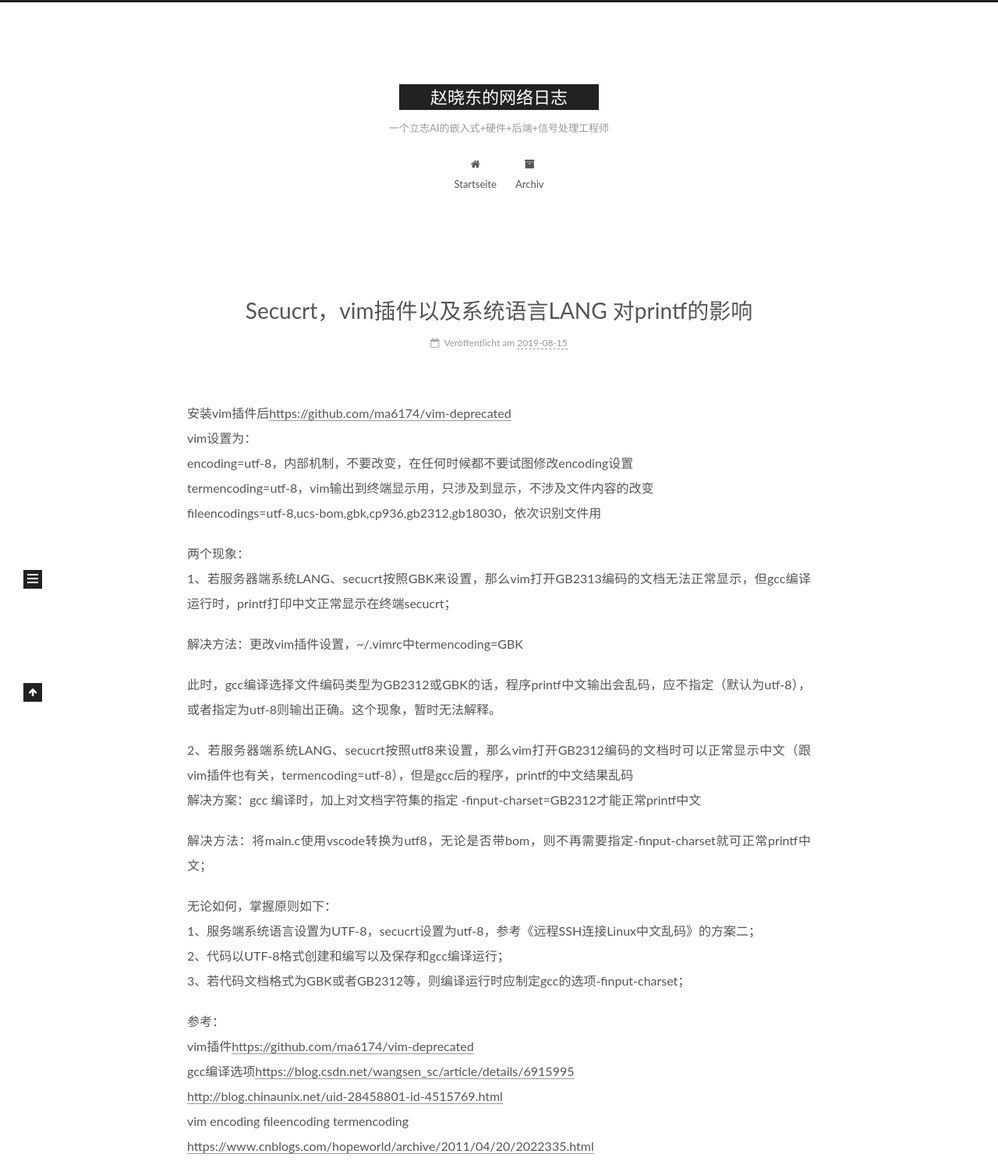
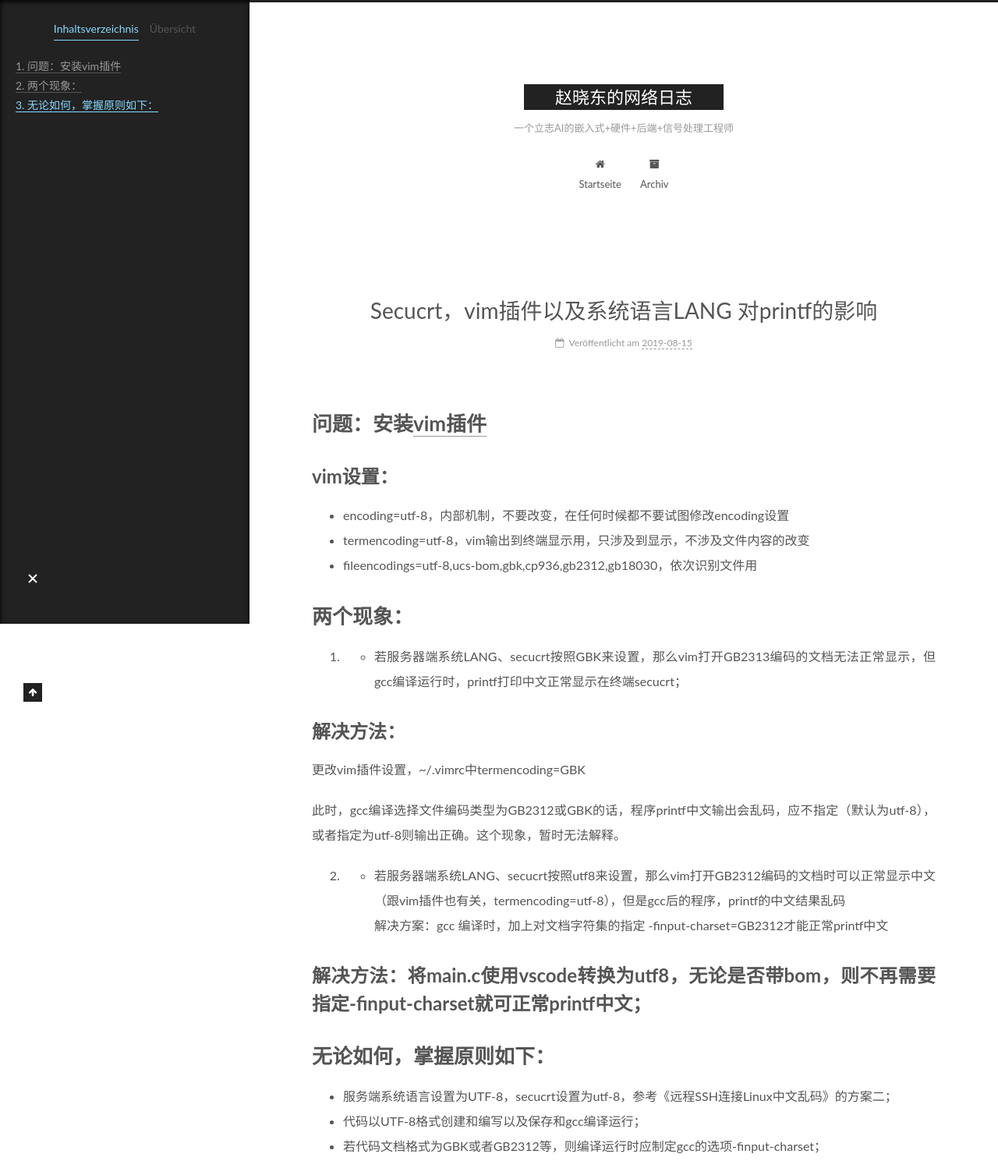
Before and after one commit to zxd620/zxd620.github.io, a plain HTML site: page 2019/08/15/Secucrt，vim插件以及系统语言LANG-对printf的影响/index.html in a window 1280 px wide. Shown: the top 1489 px of the page at 78% size. Drawn offline with Linux system fonts and the light colour scheme.

Commit message:
Site updated: 2019-08-15 21:22:10

```diff
--- a/2019/08/15/Secucrt，vim插件以及系统语言LANG-对printf的影响/index.html
+++ b/2019/08/15/Secucrt，vim插件以及系统语言LANG-对printf的影响/index.html
@@ -55,17 +55,17 @@
   };
 </script>
 
-  <meta name="description" content="安装vim插件后https://github.com/ma6174/vim-deprecatedvim设置为：encoding=utf-8，内部机制，不要改变，在任何时候都不要试图修改encoding设置termencoding=utf-8，vim输出到终端显示用，只涉及到显示，不涉及文件内容的改变fileencodings=utf-8,ucs-bom,gbk,cp936,gb2312,gb180">
+  <meta name="description" content="问题：安装vim插件vim设置： encoding=utf-8，内部机制，不要改变，在任何时候都不要试图修改encoding设置 termencoding=utf-8，vim输出到终端显示用，只涉及到显示，不涉及文件内容的改变 fileencodings=utf-8,ucs-bom,gbk,cp936,gb2312,gb18030，依次识别文件用  两个现象：  若服务器端系统LANG、secuc">
 <meta property="og:type" content="article">
 <meta property="og:title" content="Secucrt，vim插件以及系统语言LANG 对printf的影响">
 <meta property="og:url" content="http://yoursite.com/2019/08/15/Secucrt，vim插件以及系统语言LANG-对printf的影响/index.html">
 <meta property="og:site_name" content="赵晓东的网络日志">
-<meta property="og:description" content="安装vim插件后https://github.com/ma6174/vim-deprecatedvim设置为：encoding=utf-8，内部机制，不要改变，在任何时候都不要试图修改encoding设置termencoding=utf-8，vim输出到终端显示用，只涉及到显示，不涉及文件内容的改变fileencodings=utf-8,ucs-bom,gbk,cp936,gb2312,gb180">
+<meta property="og:description" content="问题：安装vim插件vim设置： encoding=utf-8，内部机制，不要改变，在任何时候都不要试图修改encoding设置 termencoding=utf-8，vim输出到终端显示用，只涉及到显示，不涉及文件内容的改变 fileencodings=utf-8,ucs-bom,gbk,cp936,gb2312,gb18030，依次识别文件用  两个现象：  若服务器端系统LANG、secuc">
 <meta property="og:locale" content="zh">
-<meta property="og:updated_time" content="2019-08-15T02:20:24.571Z">
+<meta property="og:updated_time" content="2019-08-15T13:19:46.452Z">
 <meta name="twitter:card" content="summary">
 <meta name="twitter:title" content="Secucrt，vim插件以及系统语言LANG 对printf的影响">
-<meta name="twitter:description" content="安装vim插件后https://github.com/ma6174/vim-deprecatedvim设置为：encoding=utf-8，内部机制，不要改变，在任何时候都不要试图修改encoding设置termencoding=utf-8，vim输出到终端显示用，只涉及到显示，不涉及文件内容的改变fileencodings=utf-8,ucs-bom,gbk,cp936,gb2312,gb180">
+<meta name="twitter:description" content="问题：安装vim插件vim设置： encoding=utf-8，内部机制，不要改变，在任何时候都不要试图修改encoding设置 termencoding=utf-8，vim输出到终端显示用，只涉及到显示，不涉及文件内容的改变 fileencodings=utf-8,ucs-bom,gbk,cp936,gb2312,gb18030，依次识别文件用  两个现象：  若服务器端系统LANG、secuc">
   <link rel="canonical" href="http://yoursite.com/2019/08/15/Secucrt，vim插件以及系统语言LANG-对printf的影响/">
 
 
@@ -228,7 +228,7 @@
 
 
 
-              <time title="Erstellt: 2019-08-15 10:07:43 / Geändert am: 10:20:24" itemprop="dateCreated datePublished" datetime="2019-08-15T10:07:43+08:00">2019-08-15</time>
+              <time title="Erstellt: 2019-08-15 10:07:43 / Geändert am: 21:19:46" itemprop="dateCreated datePublished" datetime="2019-08-15T10:07:43+08:00">2019-08-15</time>
             </span>
 
 
@@ -247,14 +247,31 @@
     <div class="post-body" itemprop="articleBody">
 
 
-        <p>安装vim插件后<a href="https://github.com/ma6174/vim-deprecated" target="_blank" rel="noopener">https://github.com/ma6174/vim-deprecated</a><br>vim设置为：<br>encoding=utf-8，内部机制，不要改变，在任何时候都不要试图修改encoding设置<br>termencoding=utf-8，vim输出到终端显示用，只涉及到显示，不涉及文件内容的改变<br>fileencodings=utf-8,ucs-bom,gbk,cp936,gb2312,gb18030，依次识别文件用</p>
-<p>两个现象：<br>1、若服务器端系统LANG、secucrt按照GBK来设置，那么vim打开GB2313编码的文档无法正常显示，但gcc编译运行时，printf打印中文正常显示在终端secucrt；</p>
-<p>解决方法：更改vim插件设置，~/.vimrc中termencoding=GBK</p>
+        <h2 id="问题：安装vim插件"><a href="#问题：安装vim插件" class="headerlink" title="问题：安装vim插件"></a>问题：安装<a href="https://github.com/ma6174/vim-deprecated" target="_blank" rel="noopener">vim插件</a></h2><h3 id="vim设置："><a href="#vim设置：" class="headerlink" title="vim设置："></a>vim设置：</h3><ul>
+<li>encoding=utf-8，内部机制，不要改变，在任何时候都不要试图修改encoding设置</li>
+<li>termencoding=utf-8，vim输出到终端显示用，只涉及到显示，不涉及文件内容的改变</li>
+<li>fileencodings=utf-8,ucs-bom,gbk,cp936,gb2312,gb18030，依次识别文件用</li>
+</ul>
+<h2 id="两个现象："><a href="#两个现象：" class="headerlink" title="两个现象："></a>两个现象：</h2><ol>
+<li><ul>
+<li>若服务器端系统LANG、secucrt按照GBK来设置，那么vim打开GB2313编码的文档无法正常显示，但gcc编译运行时，printf打印中文正常显示在终端secucrt；</li>
+</ul>
+</li>
+</ol>
+<h3 id="解决方法："><a href="#解决方法：" class="headerlink" title="解决方法："></a>解决方法：</h3><p>更改vim插件设置，~/.vimrc中termencoding=GBK</p>
 <p>此时，gcc编译选择文件编码类型为GB2312或GBK的话，程序printf中文输出会乱码，应不指定（默认为utf-8），或者指定为utf-8则输出正确。这个现象，暂时无法解释。</p>
-<p>2、若服务器端系统LANG、secucrt按照utf8来设置，那么vim打开GB2312编码的文档时可以正常显示中文（跟vim插件也有关，termencoding=utf-8），但是gcc后的程序，printf的中文结果乱码<br>解决方案：gcc 编译时，加上对文档字符集的指定 -finput-charset=GB2312才能正常printf中文</p>
-<p>解决方法：将main.c使用vscode转换为utf8，无论是否带bom，则不再需要指定-finput-charset就可正常printf中文；</p>
-<p>无论如何，掌握原则如下：<br>1、服务端系统语言设置为UTF-8，secucrt设置为utf-8，参考《远程SSH连接Linux中文乱码》的方案二；<br>2、代码以UTF-8格式创建和编写以及保存和gcc编译运行；<br>3、若代码文档格式为GBK或者GB2312等，则编译运行时应制定gcc的选项-finput-charset；</p>
-<p>参考：<br>vim插件<a href="https://github.com/ma6174/vim-deprecated" target="_blank" rel="noopener">https://github.com/ma6174/vim-deprecated</a><br>gcc编译选项<a href="https://blog.csdn.net/wangsen_sc/article/details/6915995" target="_blank" rel="noopener">https://blog.csdn.net/wangsen_sc/article/details/6915995</a><br><a href="http://blog.chinaunix.net/uid-28458801-id-4515769.html" target="_blank" rel="noopener">http://blog.chinaunix.net/uid-28458801-id-4515769.html</a><br>vim encoding fileencoding termencoding<br><a href="https://www.cnblogs.com/hopeworld/archive/2011/04/20/2022335.html" target="_blank" rel="noopener">https://www.cnblogs.com/hopeworld/archive/2011/04/20/2022335.html</a></p>
+<ol start="2">
+<li><ul>
+<li>若服务器端系统LANG、secucrt按照utf8来设置，那么vim打开GB2312编码的文档时可以正常显示中文（跟vim插件也有关，termencoding=utf-8），但是gcc后的程序，printf的中文结果乱码<br>解决方案：gcc 编译时，加上对文档字符集的指定 -finput-charset=GB2312才能正常printf中文</li>
+</ul>
+</li>
+</ol>
+<h3 id="解决方法：将main-c使用vscode转换为utf8，无论是否带bom，则不再需要指定-finput-charset就可正常printf中文；"><a href="#解决方法：将main-c使用vscode转换为utf8，无论是否带bom，则不再需要指定-finput-charset就可正常printf中文；" class="headerlink" title="解决方法：将main.c使用vscode转换为utf8，无论是否带bom，则不再需要指定-finput-charset就可正常printf中文；"></a>解决方法：将main.c使用vscode转换为utf8，无论是否带bom，则不再需要指定-finput-charset就可正常printf中文；</h3><h2 id="无论如何，掌握原则如下："><a href="#无论如何，掌握原则如下：" class="headerlink" title="无论如何，掌握原则如下："></a>无论如何，掌握原则如下：</h2><ul>
+<li>服务端系统语言设置为UTF-8，secucrt设置为utf-8，参考《远程SSH连接Linux中文乱码》的方案二；</li>
+<li>代码以UTF-8格式创建和编写以及保存和gcc编译运行；</li>
+<li>若代码文档格式为GBK或者GB2312等，则编译运行时应制定gcc的选项-finput-charset；</li>
+</ul>
+<p>参考：<br>vim插件<a href>https://github.com/ma6174/vim-deprecated</a><br>gcc编译选项<a href>https://blog.csdn.net/wangsen_sc/article/details/6915995</a><br><a href>http://blog.chinaunix.net/uid-28458801-id-4515769.html</a><br>vim encoding fileencoding termencoding<br><a href>https://www.cnblogs.com/hopeworld/archive/2011/04/20/2022335.html</a></p>
 <p>疑问1：<br>-finput-charset 指定源文件的编码（若不指定，默认是UTF-8）<br>-fexec-charset 指定多字节字符串(const char<em>)常量在编译后的程序里保存的编码集（若不指定，默认是UTF-8）<br>-fwide-exec-charset 指定宽字节字符串(const wchar_t</em>)常量在编译后的程序里的保存的编码集</p>
 <p>这几个编译选项的区别含义不是很明白；</p>
 <p>疑问2：</p>
@@ -314,8 +331,17 @@
 
   <aside id="sidebar" class="sidebar">
     <div class="sidebar-inner">
+        <ul class="sidebar-nav motion-element">
+          <li class="sidebar-nav-toc sidebar-nav-active" data-target="post-toc-wrap">
+            Inhaltsverzeichnis
+          </li>
+          <li class="sidebar-nav-overview" data-target="site-overview-wrap">
+            Übersicht
+          </li>
+        </ul>
 
-      <div class="site-overview-wrap sidebar-panel sidebar-panel-active">
+
+      <div class="site-overview-wrap sidebar-panel">
         <div class="site-overview">
 
           <div class="site-author motion-element" itemprop="author" itemscope itemtype="http://schema.org/Person">
@@ -338,6 +364,23 @@
 
         </div>
       </div>
+      <!--noindex-->
+        <div class="post-toc-wrap motion-element sidebar-panel sidebar-panel-active">
+          <div class="post-toc">
+
+
+
+
+
+
+
+              <div class="post-toc-content"><ol class="nav"><li class="nav-item nav-level-2"><a class="nav-link" href="#问题：安装vim插件"><span class="nav-number">1.</span> <span class="nav-text">问题：安装vim插件</span></a><ol class="nav-child"><li class="nav-item nav-level-3"><a class="nav-link" href="#vim设置："><span class="nav-number">1.1.</span> <span class="nav-text">vim设置：</span></a></li></ol></li><li class="nav-item nav-level-2"><a class="nav-link" href="#两个现象："><span class="nav-number">2.</span> <span class="nav-text">两个现象：</span></a><ol class="nav-child"><li class="nav-item nav-level-3"><a class="nav-link" href="#解决方法："><span class="nav-number">2.1.</span> <span class="nav-text">解决方法：</span></a></li><li class="nav-item nav-level-3"><a class="nav-link" href="#解决方法：将main-c使用vscode转换为utf8，无论是否带bom，则不再需要指定-finput-charset就可正常printf中文；"><span class="nav-number">2.2.</span> <span class="nav-text">解决方法：将main.c使用vscode转换为utf8，无论是否带bom，则不再需要指定-finput-charset就可正常printf中文；</span></a></li></ol></li><li class="nav-item nav-level-2"><a class="nav-link" href="#无论如何，掌握原则如下："><span class="nav-number">3.</span> <span class="nav-text">无论如何，掌握原则如下：</span></a></li></ol></div>
+
+
+          </div>
+        </div>
+      <!--/noindex-->
+
 
     </div>
   </aside>
@@ -355,8 +398,6 @@
   </span>
   <span class="author" itemprop="copyrightHolder">赵晓东</span>
 </div>
-  <div class="powered-by">Erstellt mit  <a href="https://hexo.io" class="theme-link" rel="noopener" target="_blank">Hexo</a> v3.9.0</div>
-  <span class="post-meta-divider">|</span>
   <div class="theme-info">Design – <a href="https://theme-next.org" class="theme-link" rel="noopener" target="_blank">NexT.Muse</a> v7.3.0</div>
 
 
@@ -397,6 +438,15 @@
 
 
 
+  <script>
+    (function(){
+      var bp = document.createElement('script');
+      var curProtocol = window.location.protocol.split(':')[0];
+      bp.src = (curProtocol === 'https') ? 'https://zz.bdstatic.com/linksubmit/push.js' : 'http://push.zhanzhang.baidu.com/push.js';
+      var s = document.getElementsByTagName("script")[0];
+      s.parentNode.insertBefore(bp, s);
+    })();
+  </script>
 
 
 
--- a/css/main.css
+++ b/css/main.css
@@ -1657,7 +1657,7 @@ pre .javascript .function {
 }
 .links-of-author a::before,
 .links-of-author span.exturl::before {
-  background: #ff2ac8;
+  background: #ff5938;
   border-radius: 50%;
   content: ' ';
   display: inline-block;
```
Also changed, not shown: 2019/08/14/hello-world/index.html (+9 -2 lines), archives/2019/08/index.html (+9 -2 lines), archives/2019/index.html (+9 -2 lines), archives/index.html (+9 -2 lines), content.json (+1 -1 lines), index.html (+34 -10 lines).
